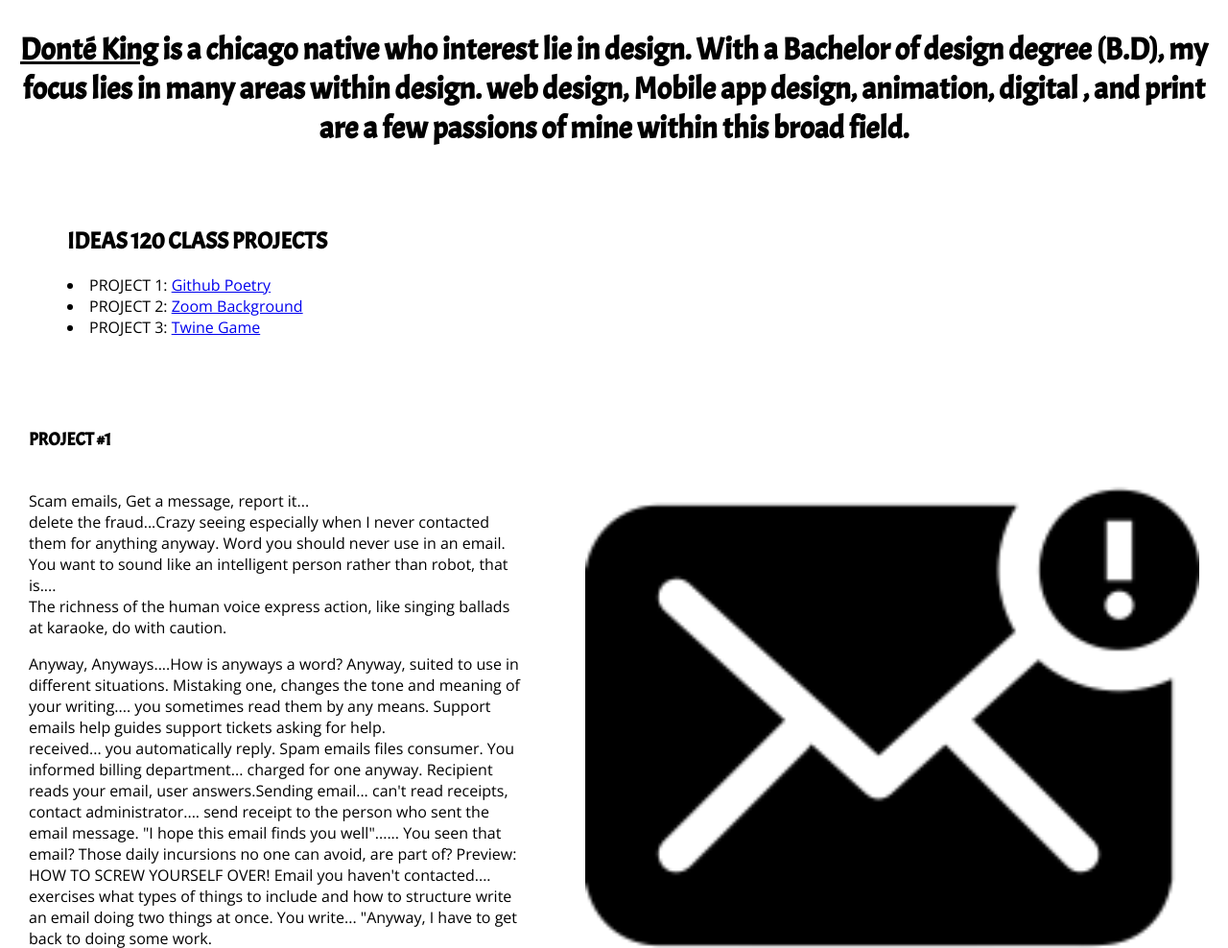
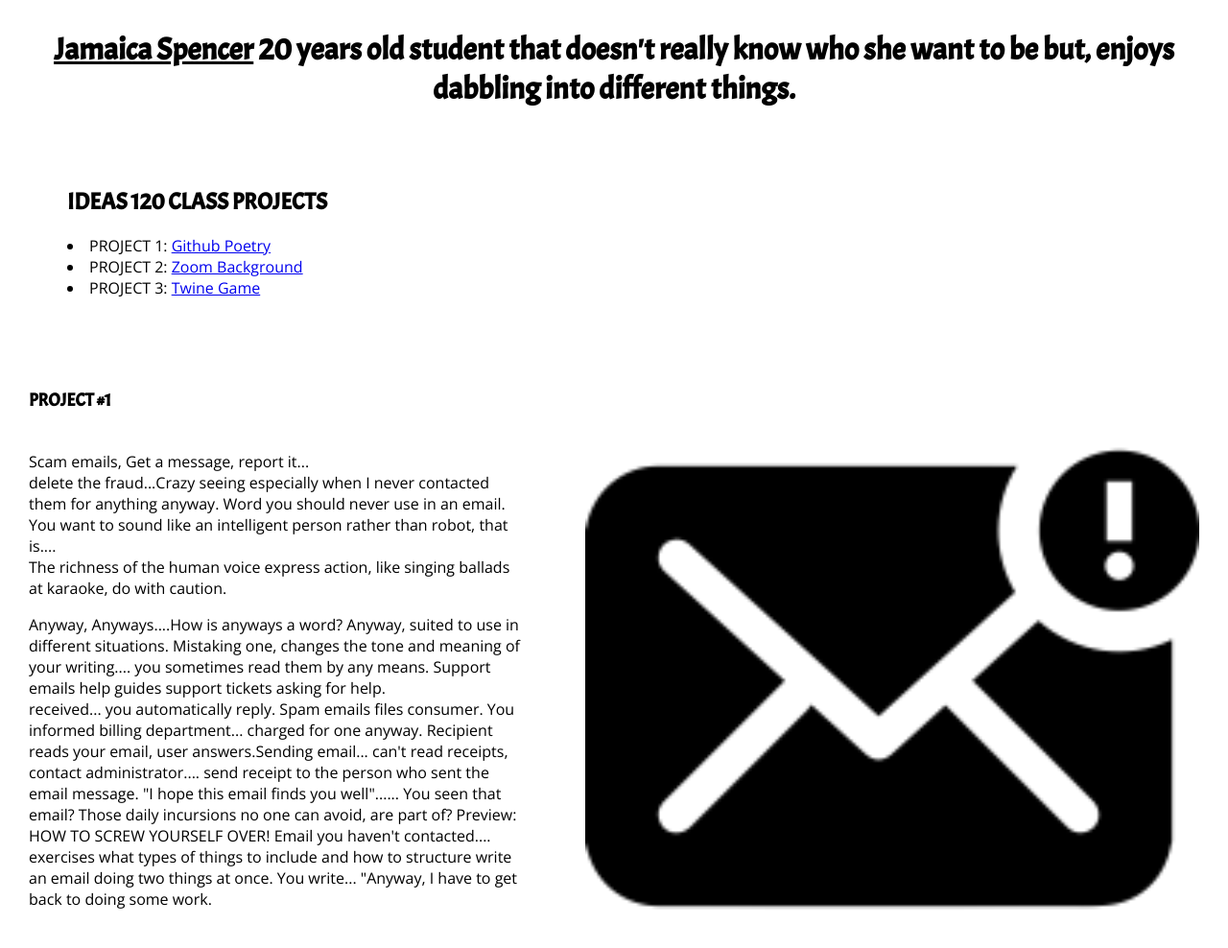
Before and after one commit to Laycolor101/Final-Project, a plain HTML site: page Index.html in a window 1280 px wide. Shown: the top 988 px of the page at 96% size. Drawn offline with nearby package versions, Linux system fonts and the light colour scheme.

Commit message:
Update Index.html

```diff
--- a/Index.html
+++ b/Index.html
@@ -25,9 +25,7 @@ h1 { color: blue;}
 The "id" below refers to an "id tag" that styles this div in a specific way--you will find the styling in the .css file.-->
 
   <div id="bio">
-    <h1><u>Donté King</u> is a chicago native who interest lie in design. With a Bachelor of design degree (B.D),
-      my focus lies in many areas within design. web design, Mobile app design, animation, digital , and print are a
-      few passions of mine within this broad field.</h1>
+    <h1><u>Jamaica Spencer</u> 20 years old student that doesn't really know who she want to be but, enjoys dabbling into different things. </h1>
   </div>
 
 <!--the "a href" tag creates a link. In this case, I gave each project its own link so
```
